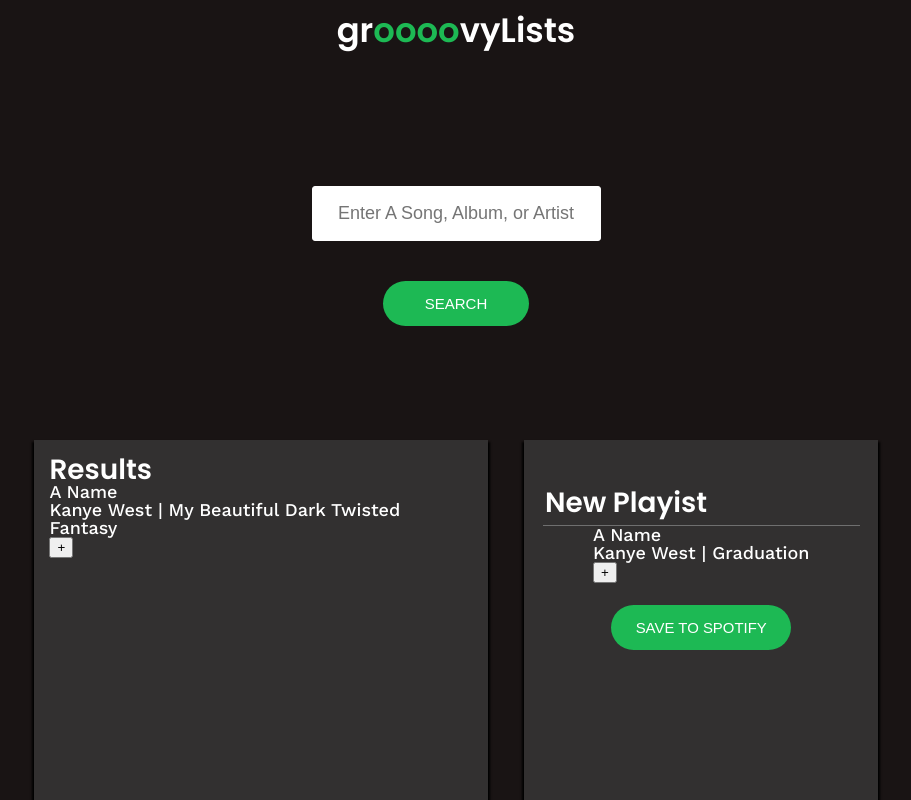
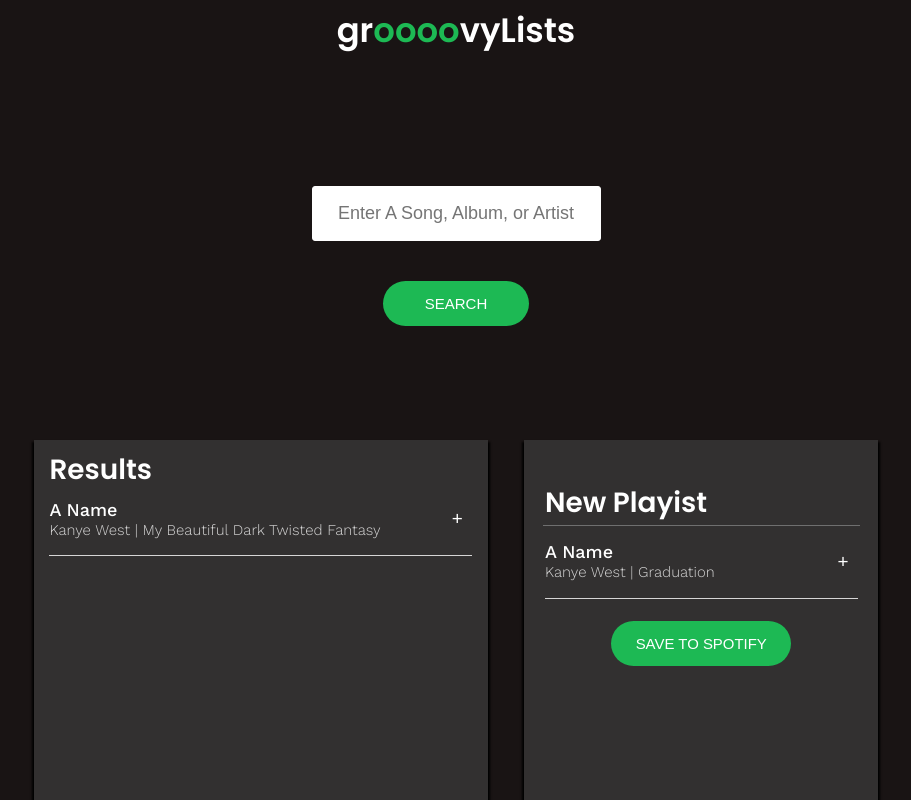
Before and after one commit to jdbanuel/groooovylists, a React (Create React App) app: page / in a window 1280 px wide. Shown: the top 800 px of the page, without its empty margins (184-1095 px from the left). Built offline with nearby package versions, Linux system fonts and the light colour scheme.

Commit message:
CSS for Track and TrackList

```diff
--- a/src/Components/Track/Track.css
+++ b/src/Components/Track/Track.css
@@ -0,0 +1,38 @@
+.Track {
+	display: flex;
+	align-items: center;
+	border-bottom: 1px solid rgba(256, 256, 256, 0.8);
+}
+
+.Track-action {
+	cursor: pointer;
+	padding: 0.5rem;
+	font-size: 1.05rem;
+	transition: color 0.25s;
+	border: 0px;
+	background-color: rgba(0, 0, 0, 0);
+	color: #fff;
+}
+
+.Track-action:hover {
+	color: rgba(265, 265, 265, 0.5);
+}
+
+.Track-information {
+	flex-grow: 1;
+	display: flex;
+	flex-direction: column;
+	justify-content: center;
+	height: 72px;
+	width: 100%;
+}
+
+.Track-information h3 {
+	margin-bottom: 0.22rem;
+}
+
+.Track-information p {
+	font-size: 0.83rem;
+	font-weight: 300;
+	color: rgba(256, 256, 256, 0.8);
+}
--- a/src/Components/TrackList/TrackList.css
+++ b/src/Components/TrackList/TrackList.css
@@ -0,0 +1,3 @@
+.TrackList {
+	width: 100%;
+}
```
